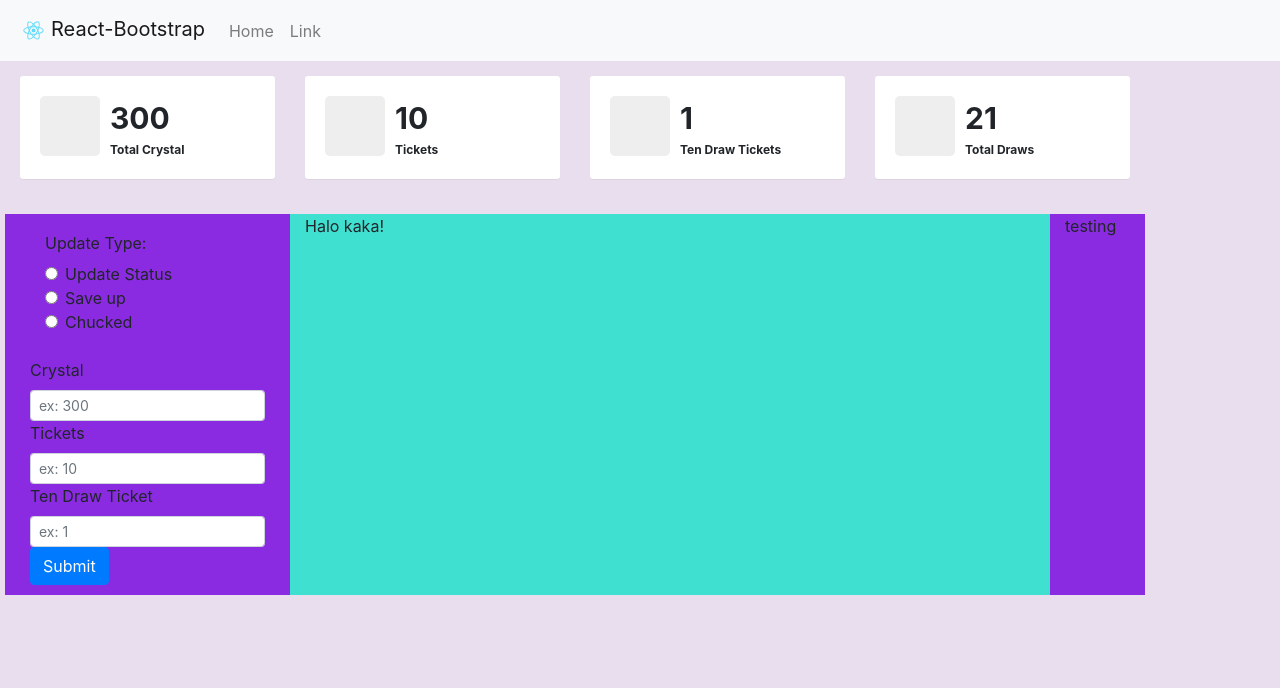
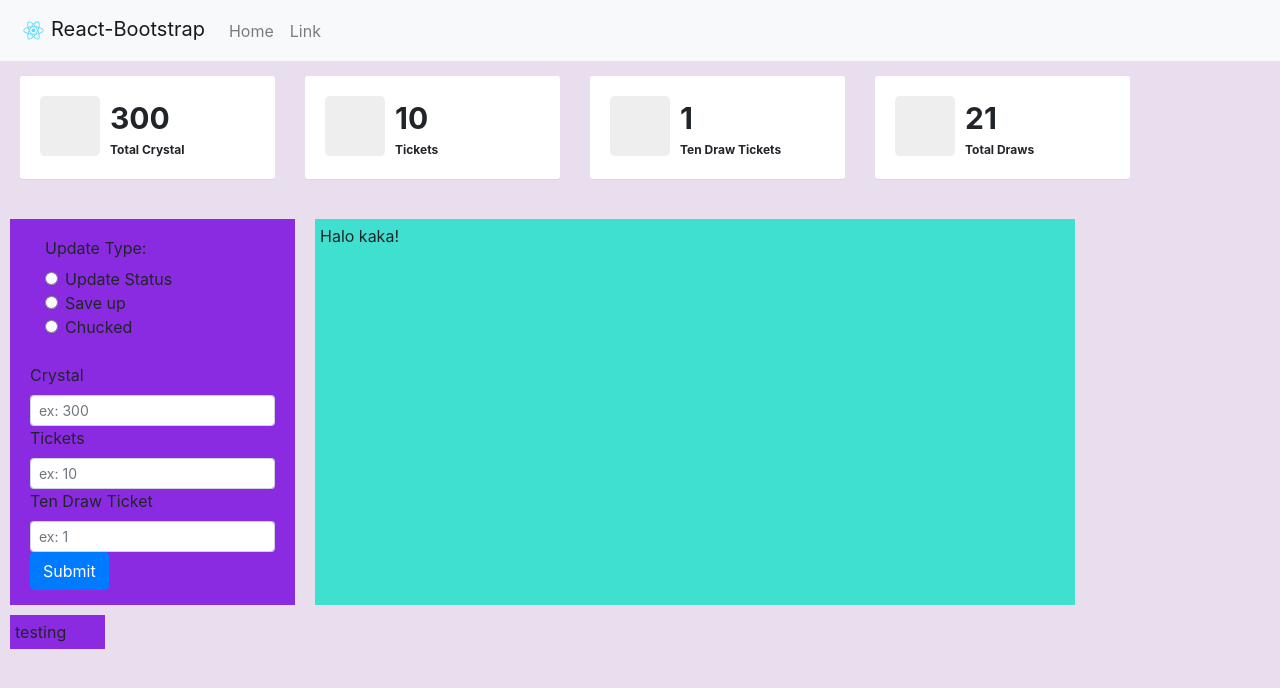
Before and after one commit to ipulcrimx/spark-calculator, a React (Create React App) app: page / in a window 1280 px wide. Shown: the top 688 px of the page. Built offline with nearby package versions, Linux system fonts and the light colour scheme.

Commit message:
add margin and padding for dummy layout

```diff
--- a/src/css/components.css
+++ b/src/css/components.css
@@ -62,8 +62,27 @@ form {
 
 .dummy-blue {
     background-color: turquoise;
+    padding: 5px;
+    margin-top: 5px;
+    margin-bottom: 5px;
+    margin-left: 15px;
+    margin-right: 15px;
+    float: left;
 }
 
 .dummy-purple {
     background-color: blueviolet;
+    padding: 5px;
+    margin: 5px;
+    float: left;
 }
+
+.input-form {
+    padding-top: 5px;
+    padding-left: 15px;
+    padding-right: 15px;
+}
+
+.main-content {
+    display: block;
+}
--- a/src/index.css
+++ b/src/index.css
@@ -1,7 +1,7 @@
 body {
   margin: 0;
   padding: 0;
-  background-color: grey;
+  min-height: 100%;
   background-color: #e9deed;
   overflow-x: hidden!important;
   font-family: -apple-system, BlinkMacSystemFont, "Segoe UI", "Roboto", "Oxygen",
```
